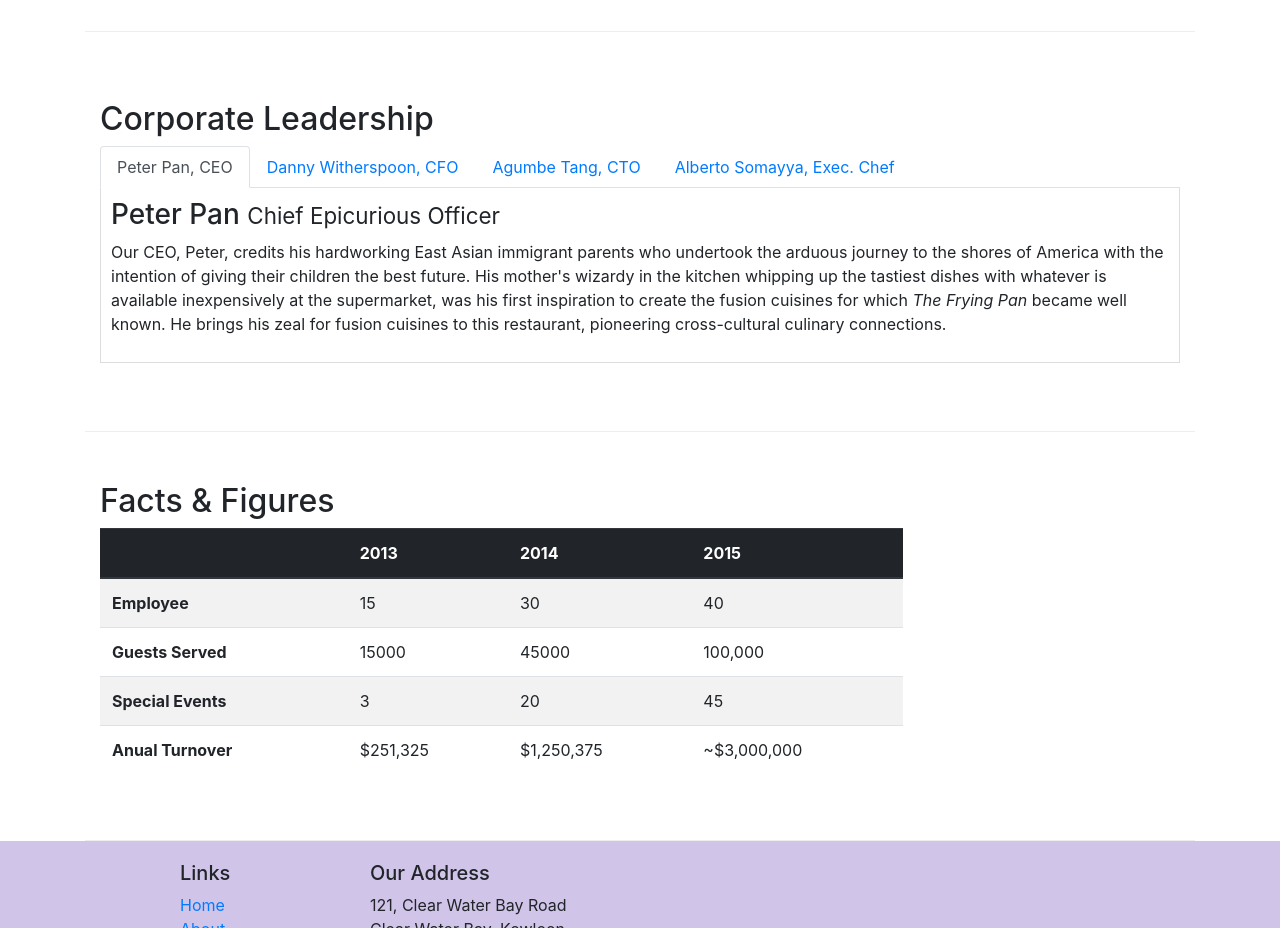
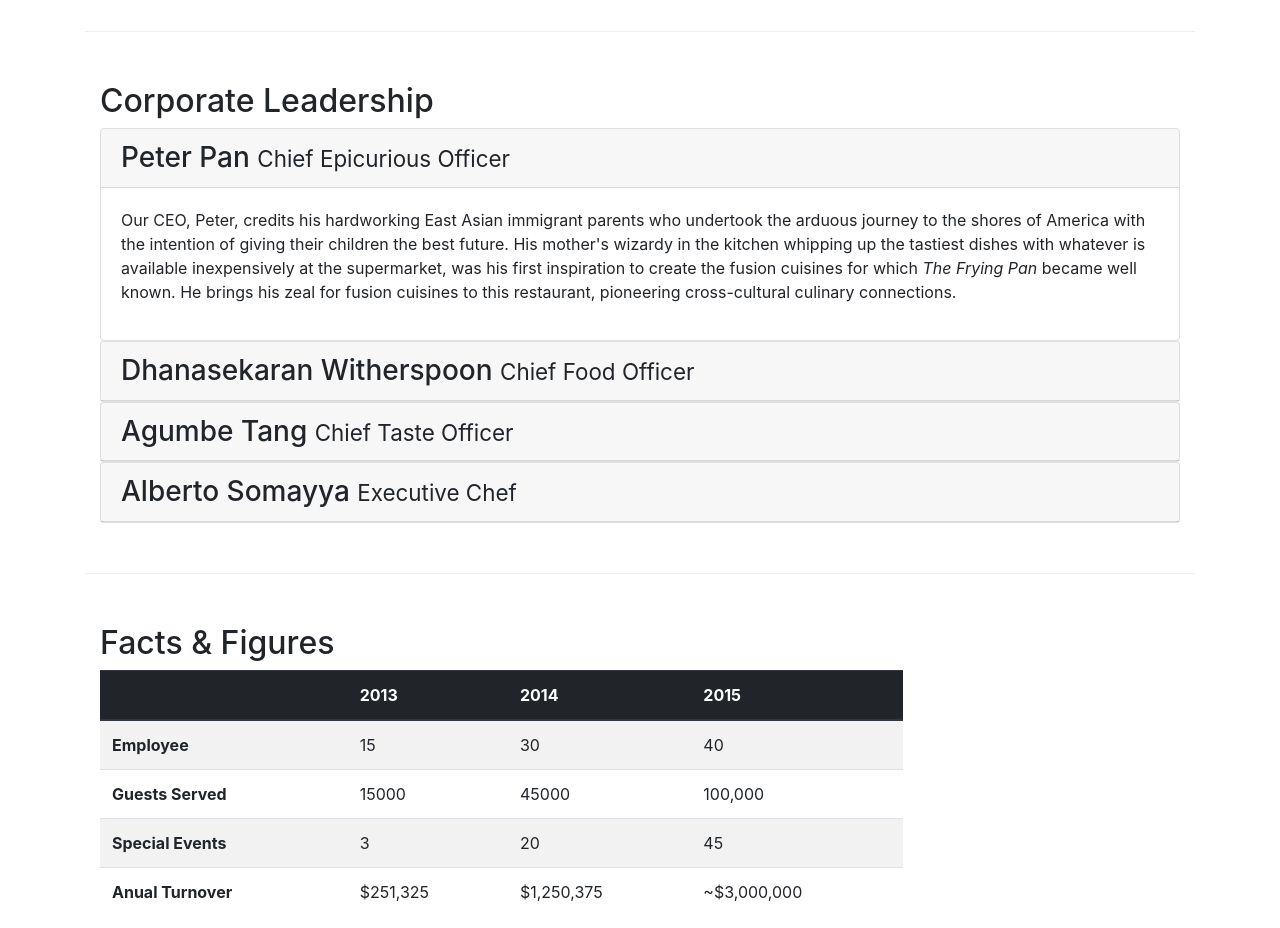
Before and after one commit to paritosh4495/UI-Framework, a website: page Assignment1/aboutus.html in a window 1280 px wide. Shown: the part 940-1868 px from the top of the page. Drawn offline with nearby package versions, Linux system fonts and the light colour scheme.

Commit message:
Accordions

```diff
--- a/Assignment1/aboutus.html
+++ b/Assignment1/aboutus.html
@@ -102,42 +102,69 @@
         <div class="row row-content align-items-center">
             <div class="col-12">
                 <h2>Corporate Leadership</h2>
-                <ul class="nav nav-tabs">
-                    <li class="nav-item">
-                        <a class="nav-link active" href="#peter" role="tab" data-toggle="tab">Peter Pan, CEO</a>
-                    </li>
-                    <li class="nav-item">
-                        <a class="nav-link" href="#danny" role="tab" data-toggle="tab">Danny Witherspoon, CFO</a>
-                    </li>
-                    <li class="nav-item">
-                        <a class="nav-link" href="#agumbe" role="tab" data-toggle="tab">Agumbe Tang, CTO </a>
-                    </li>
-                    <li class="nav-item">
-                        <a class="nav-link" href="#alberto" role="tab" data-toggle="tab">Alberto Somayya, Exec. Chef</a>
-                    </li>
-                </ul>
 
-                <div class="tab-content">
-             <div role="tabpanel" class="tab-pane fade show active" id="peter">
-                    <h3>Peter Pan <small>Chief Epicurious Officer</small></h3>
-                <p class="d-none d-sm-block">Our CEO, Peter, credits his hardworking East Asian immigrant parents who undertook the arduous journey to the shores of America with the intention of giving their children the best future. His mother's wizardy in the kitchen whipping up the tastiest dishes with whatever is available inexpensively at the supermarket, was his first inspiration to create the fusion cuisines for which <em>The Frying Pan</em> became well known. He brings his zeal for fusion cuisines to this restaurant, pioneering cross-cultural culinary connections.</p>
+        <div id="accordion">
+            <div class="card">
+                <div class="card-header" role="tab" id="peterhead">
+                    <h3 class="mb-0">
+                    <a data-toggle="collapse" data-target="#peter"> Peter Pan <small>Chief Epicurious Officer</small></a>
+                    </h3>
+                </div>
+                <div role="tabpanel" class="collapse show" id="peter" data-parent="#accordion">
+                    <div class="card-body">
+                        <p class="d-none d-sm-block">Our CEO, Peter, credits his hardworking East Asian immigrant parents who undertook the arduous journey to the shores of America with the intention of giving their children the best future. His mother's wizardy in the kitchen whipping up the tastiest dishes with whatever is available inexpensively at the supermarket, was his first inspiration to create the fusion cuisines for which <em>The Frying Pan</em> became well known. He brings his zeal for fusion cuisines to this restaurant, pioneering cross-cultural culinary connections.</p>
+                    </div>
             </div>
-            <div role="tabpanel" class="tab-pane fade" id="danny">
-                <h3>Dhanasekaran Witherspoon <small>Chief Food Officer</small></h3>
+            </div>
+
+            <div class="card">
+                <div class="card-header" role="tab" id="dannyhead">
+                    <h3 class="mb-0">
+                        <a data-toggle="collapse" data-target="#danny">Dhanasekaran Witherspoon <small>Chief Food Officer</small></a>
+                        </h3>
+                </div>
+                    <div role="tabpanel" class="collapse" id="danny" data-parent="#accordion">
+                        <div class="card-body">
                 <p class="d-none d-sm-block">Our CFO, Danny, as he is affectionately referred to by his colleagues, comes from a long established family tradition in farming and produce. His experiences growing up on a farm in the Australian outback gave him great appreciation for varieties of food sources. As he puts it in his own words, <em>Everything that runs, wins, and everything that stays, pays!</em></p>
             </div>
+        </div>
 
-            <div role="tabpanel" class="tab-pane fade" id="agumbe">
-                <h3>Agumbe Tang <small>Chief Taste Officer</small></h3>
+    </div>
+
+
+
+            <div class="card">
+                <div class="card-header" role="tab" id="agumbehead">
+                    <h3 class="mb-0">
+                        <a data-toggle="collapse" data-target="#agumbe">Agumbe Tang <small>Chief Taste Officer</small></a>
+                        </h3>
+                </div>
+
+                    <div role="tabpanel" class="collapse" id="agumbe" data-parent="#accordion">
+                 <div class="card-body">
+
                 <p class="d-none d-sm-block">Blessed with the most discerning gustatory sense, Agumbe, our CTO, personally ensures that every dish that we serve meets his exacting tastes. Our chefs dread the tongue lashing that ensues if their dish does not meet his exacting standards. He lives by his motto, <em>You click only if you survive my lick.</em></p>
+            </div>
+                </div>
+
             </div>
 
 
-            <div role="tabpanel" class="tab-pane fade" id="alberto">
-                <h3>Alberto Somayya <small>Executive Chef</small></h3>
+
+            <div class="card">
+                <div class="card-header" role="tab" id="albertohead">
+                     <h3 class="mb-0">
+                        <a data-toggle="collapse" data-target="#alberto">Alberto Somayya <small>Executive Chef</small>
+                        </a></h3>
+                </div>
+                <div role="tabpanel" class="collapse" id="alberto" data-parent="#accordion">
+                    <div class="card-body">
                 <p class="d-none d-sm-block">Award winning three-star Michelin chef with wide International experience having worked closely with whos-who in the culinary world, he specializes in creating mouthwatering Indo-Italian fusion experiences. He says, <em>Put together the cuisines from the two craziest cultures, and you get a winning hit! Amma Mia!</em></p>
             </div>
-                </div>
+        </div>
+            </div>
+
+    </div>
 
             </div>
         </div>
```
